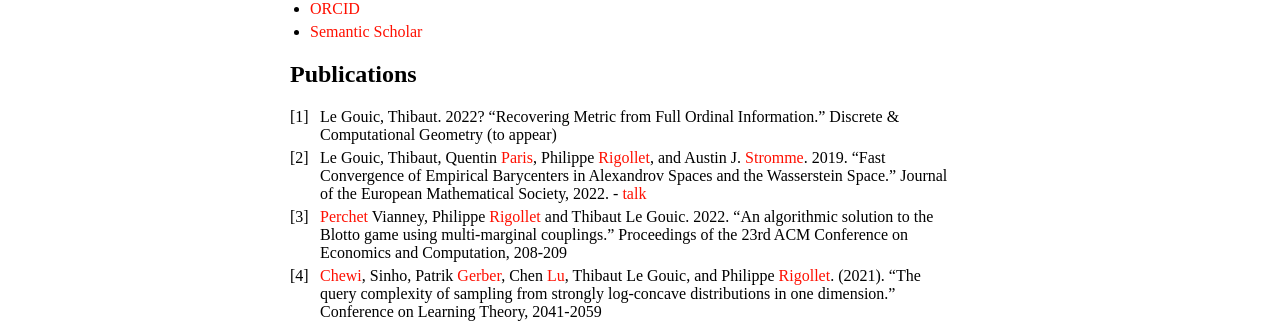
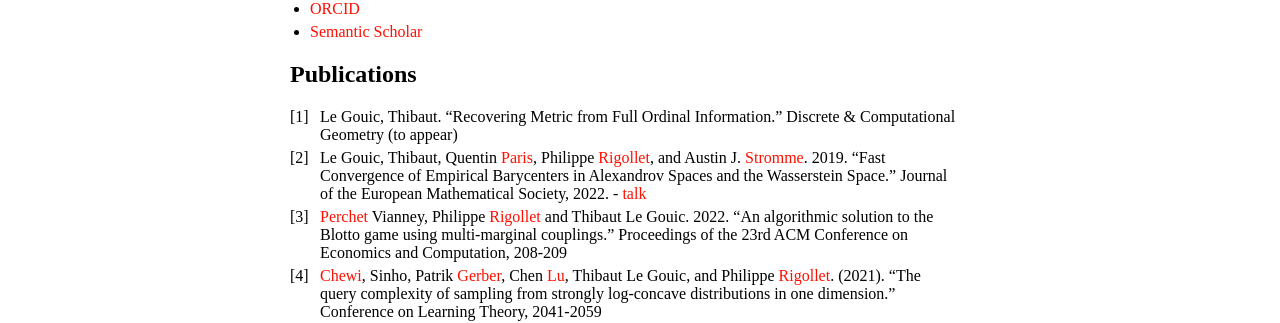
Before and after one commit to ThibautLG/thibautlg.github.io, a Jekyll site: the page built from index.md, in a window 1280 px wide. Shown: the part 464-787 px from the top of the page. Built offline with Jekyll 4.4.1, drawn with Linux system fonts in a browser that asks for light colours; our own code applies the rules of GitHub Pages for plain Markdown files.

Commit message:
update articles

```diff
--- a/index.md
+++ b/index.md
@@ -23,7 +23,7 @@ More recently, I have been focusing my work on *barycenters*, *sampling* and *op
 
 ## Publications
 
-1. Le Gouic, Thibaut. 2022? “Recovering Metric from Full Ordinal Information.” Discrete & Computational Geometry (to appear)
+1. Le Gouic, Thibaut. “Recovering Metric from Full Ordinal Information.” Discrete & Computational Geometry (to appear)
 1. Le Gouic, Thibaut, Quentin [Paris](https://www.qparis-math.com/), Philippe [Rigollet](http://www-math.mit.edu/~rigollet/), and Austin J. [Stromme](https://www.mit.edu/~astromme/index.html). 2019. “Fast Convergence of Empirical Barycenters in Alexandrov Spaces and the Wasserstein Space.” Journal of the European Mathematical Society, 2022. - [talk](https://www.youtube.com/watch?v=vcriVEsyLfc)
 1. [Perchet]() Vianney,  Philippe [Rigollet](http://www-math.mit.edu/~rigollet/) and Thibaut Le Gouic. 2022. "An algorithmic solution to the Blotto game using multi-marginal couplings."
 Proceedings of the 23rd ACM Conference on Economics and Computation, 208-209
```
